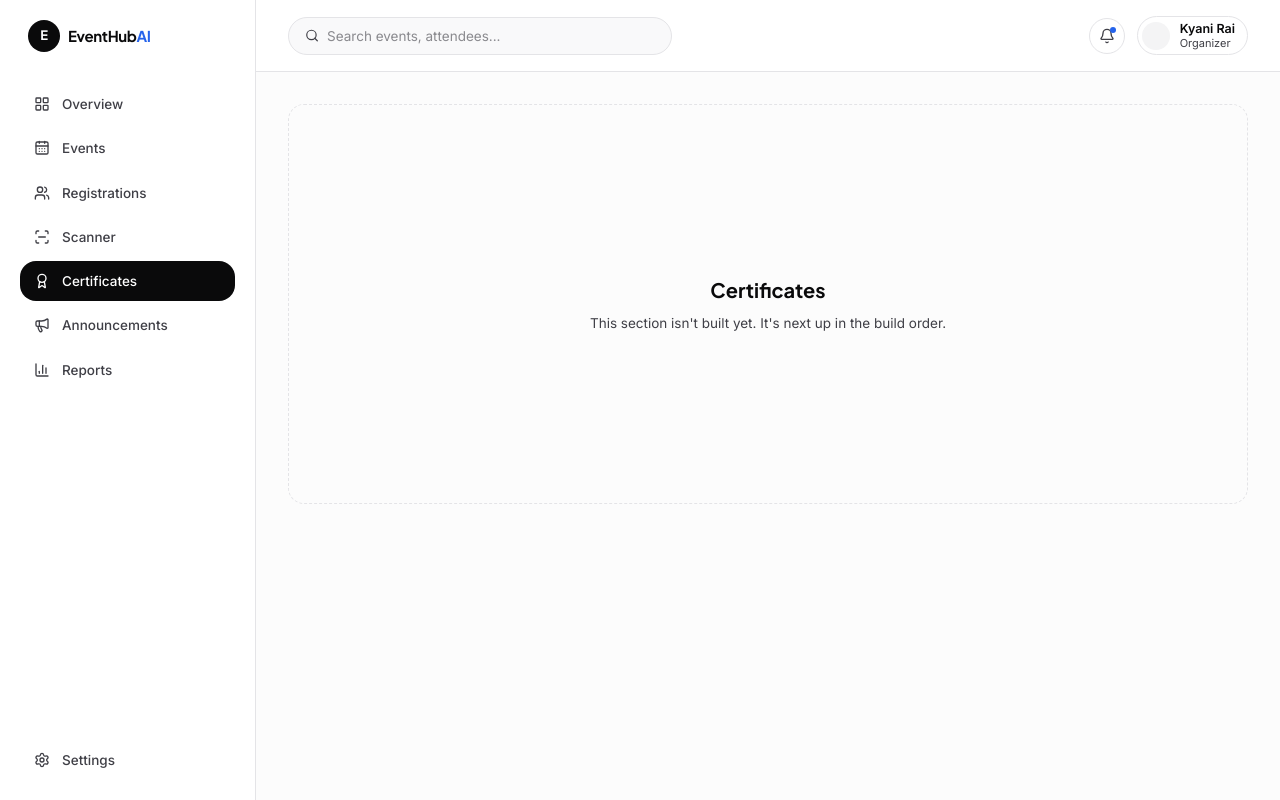
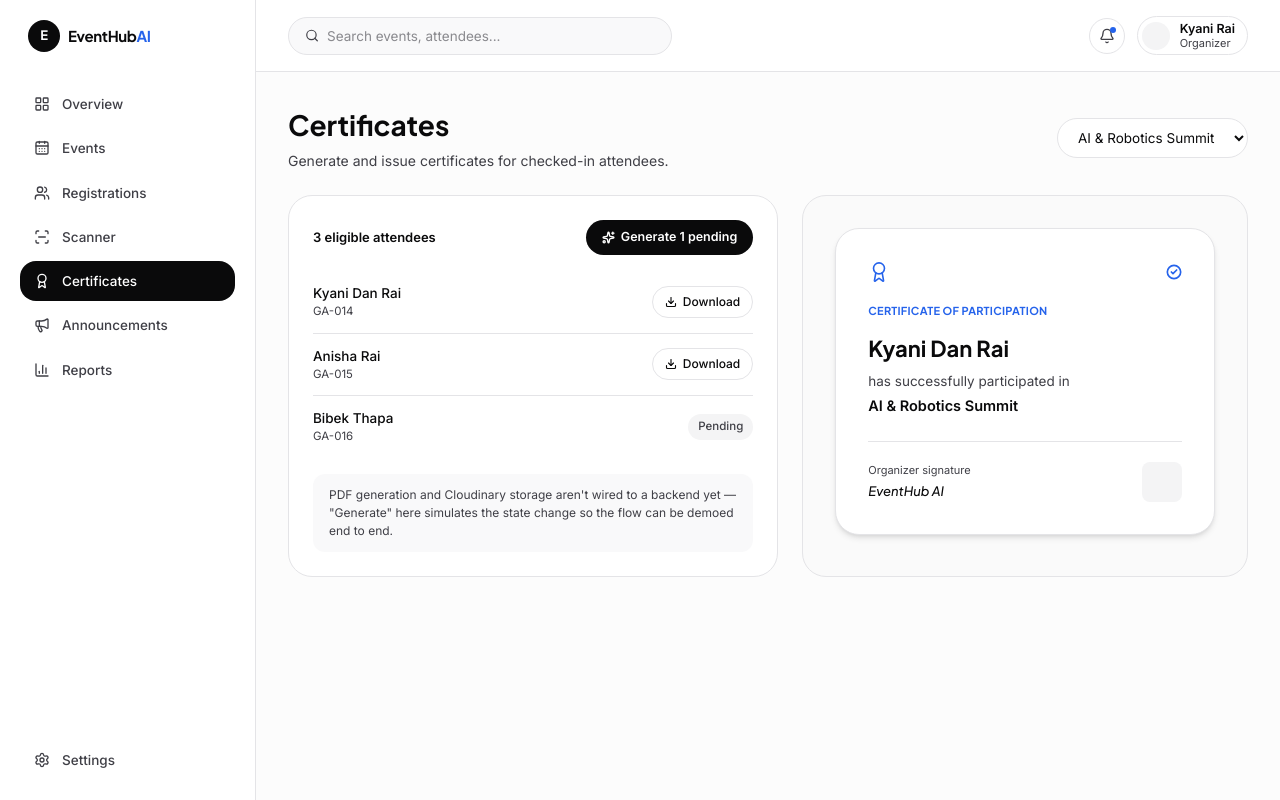
Before and after one commit to Kyani7/eventhub-ai, a React (Vite) app: page /dashboard/certificates in a window 1280 px wide. Built offline with nearby package versions, Linux system fonts and the light colour scheme.

Commit message:
feat: add Certificates page with generation flow and live preview

```diff
--- a/src/App.tsx
+++ b/src/App.tsx
@@ -7,9 +7,10 @@ import DashboardLayout from "./layouts/DashboardLayout";
 import Overview from "./pages/dashboard/Overview";
 import Events from "./pages/dashboard/Events";
 import CreateEvent from "./pages/dashboard/CreateEvent";
-import ComingSoon from "./pages/dashboard/ComingSoon";
 import Registrations from "./pages/dashboard/Registrations";
 import Scanner from "./pages/dashboard/Scanner";
+import Certificates from "./pages/dashboard/Certificates";
+import ComingSoon from "./pages/dashboard/ComingSoon";
 
 export default function App() {
   return (
@@ -26,7 +27,7 @@ export default function App() {
           <Route path="events/new" element={<CreateEvent />} />
           <Route path="registrations" element={<Registrations />} />
           <Route path="scanner" element={<Scanner />} />
-          <Route path="certificates" element={<ComingSoon title="Certificates" />} />
+          <Route path="certificates" element={<Certificates />} />
           <Route path="announcements" element={<ComingSoon title="Announcements" />} />
           <Route path="reports" element={<ComingSoon title="Reports" />} />
           <Route path="settings" element={<ComingSoon title="Settings" />} />
--- a/src/app.ts
+++ /dev/null
@@ -1,21 +0,0 @@
-import express, {Application, Request, Response} from 'express';
-
-const app: Application = express();
-
-app.use(express.json());
-
-app.get("/", (req: Request, res: Response) => {
-    res.status(200).json({
-        message: "Hello, World!"
-        success: true
-    })
-})
-
-export default app;
-
-
-// const PORT: number = 3000;
-
-// app.get('/', (req: Request, res: Response) => {
-//     res.send('Hello, World!');
-// });
--- /dev/null
+++ b/src/pages/dashboard/Certificates.tsx
@@ -0,0 +1,137 @@
+import { useState } from "react";
+import { Award, Download, Sparkles, CheckCircle2, Loader2 } from "lucide-react";
+
+type Recipient = {
+  id: string;
+  name: string;
+  status: "pending" | "generated";
+};
+
+const seedRecipients: Recipient[] = [
+  { id: "GA-014", name: "Kyani Dan Rai", status: "generated" },
+  { id: "GA-015", name: "Anisha Rai", status: "generated" },
+  { id: "GA-016", name: "Bibek Thapa", status: "pending" },
+];
+
+const events = ["AI & Robotics Summit", "Frontend Bootcamp", "Career Fair 2026"];
+
+export default function Certificates() {
+  const [event, setEvent] = useState(events[0]);
+  const [recipients, setRecipients] = useState(seedRecipients);
+  const [generating, setGenerating] = useState(false);
+
+  const pendingCount = recipients.filter((r) => r.status === "pending").length;
+
+  async function generateAll() {
+    if (pendingCount === 0) return;
+    setGenerating(true);
+    await new Promise((r) => setTimeout(r, 1400));
+    setRecipients((prev) => prev.map((r) => ({ ...r, status: "generated" })));
+    setGenerating(false);
+  }
+
+  return (
+    <div>
+      <div className="flex flex-col gap-4 sm:flex-row sm:items-center sm:justify-between">
+        <div>
+          <h1 className="font-display text-[24px] font-bold text-ink sm:text-[28px]">
+            Certificates
+          </h1>
+          <p className="mt-1 text-[14px] text-ink-soft">
+            Generate and issue certificates for checked-in attendees.
+          </p>
+        </div>
+        <select
+          value={event}
+          onChange={(e) => setEvent(e.target.value)}
+          className="rounded-full border border-mist bg-paper px-4 py-2.5 text-[13.5px] text-ink outline-none"
+        >
+          {events.map((e) => (
+            <option key={e} value={e}>
+              {e}
+            </option>
+          ))}
+        </select>
+      </div>
+
+      <div className="mt-6 grid grid-cols-1 gap-6 lg:grid-cols-[1.1fr_1fr]">
+        <div className="rounded-3xl border border-mist bg-paper p-6">
+          <div className="flex items-center justify-between">
+            <p className="text-[13px] font-semibold text-ink">
+              {recipients.length} eligible attendees
+            </p>
+            <button
+              onClick={generateAll}
+              disabled={generating || pendingCount === 0}
+              className="flex items-center gap-1.5 rounded-full bg-ink px-4 py-2 text-[12.5px] font-semibold text-paper disabled:opacity-50"
+            >
+              {generating ? (
+                <Loader2 size={13} className="animate-spin" />
+              ) : (
+                <Sparkles size={13} strokeWidth={2.5} />
+              )}
+              {pendingCount === 0 ? "All generated" : `Generate ${pendingCount} pending`}
+            </button>
+          </div>
+
+          <div className="mt-4 divide-y divide-mist">
+            {recipients.map((r) => (
+              <div key={r.id} className="flex items-center justify-between py-3">
+                <div>
+                  <p className="text-[13.5px] font-medium text-ink">{r.name}</p>
+                  <p className="text-[11.5px] text-ink-soft">{r.id}</p>
+                </div>
+                {r.status === "generated" ? (
+                  <button className="flex items-center gap-1.5 rounded-full border border-mist px-3 py-1.5 text-[12px] font-medium text-ink transition-colors hover:bg-cloud">
+                    <Download size={12} strokeWidth={2.25} />
+                    Download
+                  </button>
+                ) : (
+                  <span className="inline-flex items-center gap-1.5 rounded-full bg-cloud px-2.5 py-1 text-[11.5px] font-medium text-ink-soft">
+                    Pending
+                  </span>
+                )}
+              </div>
+            ))}
+          </div>
+
+          <div className="mt-4 rounded-xl bg-cloud/50 px-4 py-3 text-[12px] text-ink-soft">
+            PDF generation and Cloudinary storage aren't wired to a backend
+            yet — "Generate" here simulates the state change so the flow can
+            be demoed end to end.
+          </div>
+        </div>
+
+        <div className="flex items-start justify-center rounded-3xl border border-mist bg-cloud/30 p-8">
+          <div className="w-full max-w-sm rounded-3xl border border-mist bg-paper p-8 shadow-md">
+            <div className="flex items-center justify-between">
+              <Award size={22} className="text-accent" strokeWidth={1.75} />
+              <CheckCircle2 size={16} className="text-accent" strokeWidth={2.5} />
+            </div>
+            <p className="mt-5 font-display text-[11px] font-bold uppercase tracking-wide text-accent">
+              Certificate of participation
+            </p>
+            <p className="mt-3 font-display text-[22px] font-bold text-ink">
+              {recipients[0]?.name ?? "Attendee Name"}
+            </p>
+            <p className="mt-1.5 text-[13.5px] text-ink-soft">
+              has successfully participated in
+            </p>
+            <p className="mt-1 text-[14.5px] font-semibold text-ink">
+              {event}
+            </p>
+            <div className="mt-6 flex items-center justify-between border-t border-mist pt-5">
+              <div>
+                <p className="text-[11px] text-ink-soft">Organizer signature</p>
+                <p className="mt-1 font-display text-[13px] italic text-ink">
+                  EventHub AI
+                </p>
+              </div>
+              <div className="h-10 w-10 rounded-lg bg-cloud" />
+            </div>
+          </div>
+        </div>
+      </div>
+    </div>
+  );
+}
```
